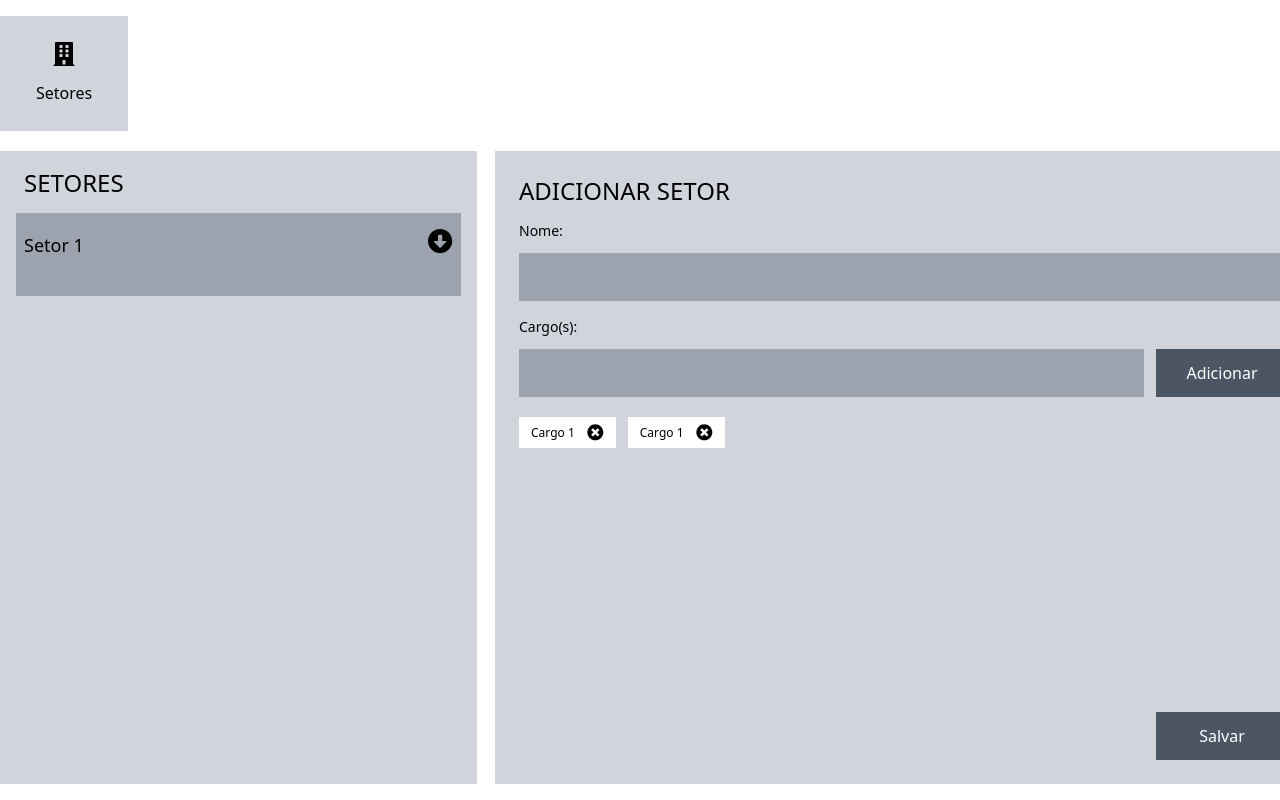
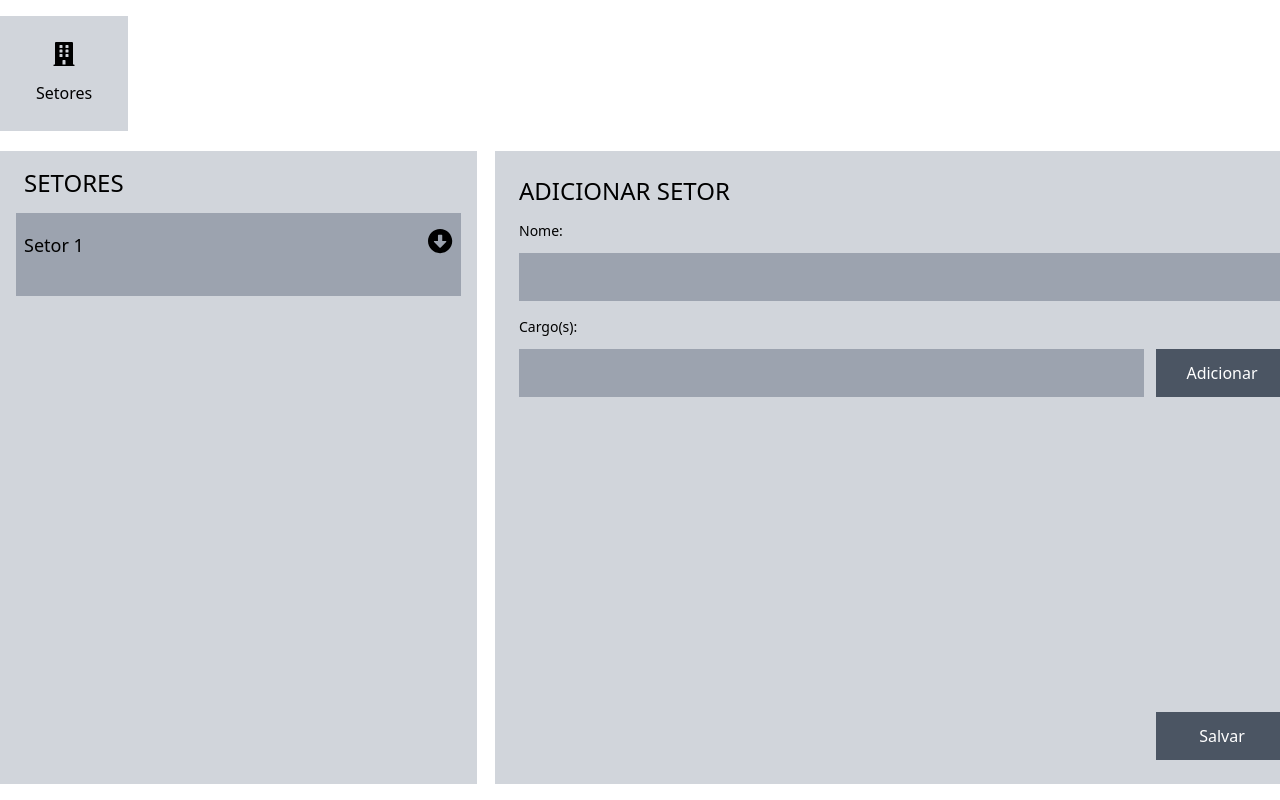
Before and after one commit to GaldinoMat/sectors-dashboard-old, a React (Vite) app: page / in a window 1280 px wide. Shown: the top 800 px of the page. Built offline with nearby package versions, Linux system fonts and the light colour scheme.

Commit message:
feat: implement base role adition functionality

```diff
--- a/src/components/Form/index.tsx
+++ b/src/components/Form/index.tsx
@@ -1,25 +1,78 @@
-import clsx from 'clsx'
-import React from 'react'
+import React, { useEffect, useRef, useState } from 'react'
 import DeleteRole from "../../assets/DeleteRole.svg"
 
+type Sector = {
+  Sector: string;
+  roles: string[];
+}
+
+type SectorForm = {
+  setRoles: (roles: string[]) => void
+  roles: string[]
+}
+
+type HandleRoleSubmission = {
+  roleValue: string | undefined;
+  setRoles: (roles: string[]) => void
+  roles: string[]
+}
+
+type SubmissionButton = {
+  handleRoleSubmission: () => void
+}
+
+type Roles = {
+  roles: string[]
+  handleRoleDeletion: (role: string) => void
+}
+
+type Role = {
+  role: string
+  handleRoleDeletion: (role: string) => void
+}
+
 function RoleForm() {
+  const [sector, setSector] = useState<Sector>()
+  const [roles, setRoles] = useState<string[]>([])
+
+  const handleRoleDeletion = (role: string) => {
+    const newRoles = roles
+    newRoles.splice(newRoles.indexOf(role), 1)
+    setRoles([...newRoles])
+  }
+
+  useEffect(() => {
+    console.log(roles);
+  }, [roles])
+
+
   return (
-    <main className='bg-gray-300 p-6 flex flex-col gap-[14px] xl:min-w-[842px] xl:pr-[49px] h-screen xl:h-full'>
+    <form className='bg-gray-300 p-6 flex flex-col gap-[14px] xl:min-w-[842px] xl:pr-[49px] h-screen xl:h-full'>
       <section>
         <h2 className='text-2xl uppercase'>Adicionar setor</h2>
       </section>
       <section className='flex flex-col gap-5'>
-        <SectorForm />
-        <RolesRow />
+        <SectorForm roles={roles} setRoles={setRoles} />
+        <RolesRow roles={roles} handleRoleDeletion={handleRoleDeletion} />
       </section>
       <SaveFormButton />
-    </main>
+    </form>
   )
 }
 
-function SectorForm() {
+function SectorForm({ setRoles, roles }: SectorForm) {
+  const [role, setRole] = useState("")
+
+  const roleInput = useRef<HTMLInputElement>(null)
+
+  const handleRoleSubmission = () => {
+    setRoles([...roles, role])
+
+    if (roleInput.current) roleInput.current.value = ""
+  }
+
   return (
-    <form action="" className='flex flex-col items-end gap-4'>
+    <div className='flex flex-col items-end gap-4'>
       <div className='flex flex-col gap-3 w-full'>
         <label htmlFor="sector" className='text-sm'>Nome:</label>
         <input type="text" name="sector" id="sector" className='bg-gray-400 text-white h-12 outline-gray-900' />
@@ -27,41 +80,44 @@ function SectorForm() {
       <div className='flex gap-3 w-full items-end'>
         <div className='flex flex-col gap-3 w-full'>
           <label htmlFor="role" className='text-sm'>Cargo(s):</label>
-          <input type="text" name="role" id="role" className='bg-gray-400 text-white h-12 outline-gray-900' />
+          <input type="text" name="role" id="role" className='bg-gray-400 text-white h-12 outline-gray-900' ref={roleInput} onChange={(e) => setRole(e.target.value)} />
         </div>
-        <SubmitButton />
+        <SubmitButton handleRoleSubmission={handleRoleSubmission} />
       </div>
-    </form>
-  )
-}
-
-function RolesRow() {
-  return (
-    <div className='flex gap-3'>
-      <Role />
-      <Role />
     </div>
   )
 }
 
-function Role() {
+function RolesRow({ roles, handleRoleDeletion }: Roles) {
+  return (
+    <div className='flex gap-3'>
+      {roles.map(role => (
+        <Role role={role} key={role} handleRoleDeletion={handleRoleDeletion} />
+      ))}
+    </div>
+  )
+}
+
+function Role({ role, handleRoleDeletion }: Role) {
   return (
     <span className='flex px-3 py-[7px] justify-center items-center gap-3 bg-white max-w-[121px]'>
-      <p className='text-xs'>Cargo 1</p>
-      <button><img src={DeleteRole} alt="delete role button" /></button>
+      <p className='text-xs'>{role}</p>
+      <button type='button' onClick={() => handleRoleDeletion(role)}>
+        <img src={DeleteRole} alt="delete role button" />
+      </button>
     </span>
   )
 }
 
-function SubmitButton() {
+function SubmitButton({ handleRoleSubmission }: SubmissionButton) {
   return (
-    <button className='bg-gray-600 text-white py-2 max-w-[132px] h-12 w-full' type="submit">Adicionar</button>
+    <button className='bg-gray-600 text-white py-2 max-w-[132px] h-12 w-full' type='button' onClick={() => handleRoleSubmission()}>Adicionar</button>
   )
 }
 
 function SaveFormButton() {
   return (
-    <button className='bg-gray-600 text-white py-2 max-w-[132px] h-12 w-full self-end mt-auto'>Salvar</button>
+    <button className='bg-gray-600 text-white py-2 max-w-[132px] h-12 w-full self-end mt-auto' type='submit'>Salvar</button>
   )
 }
 
```
